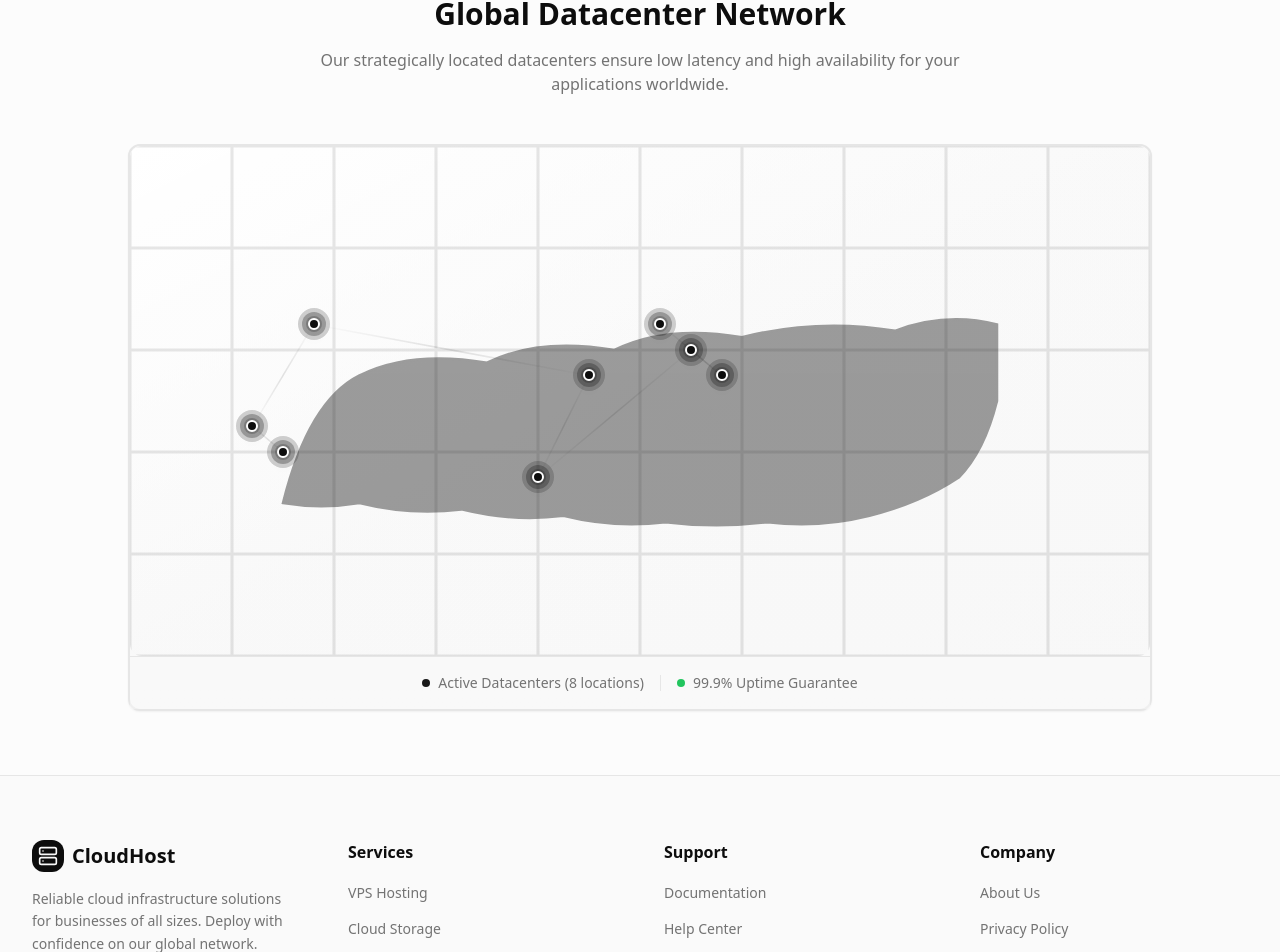
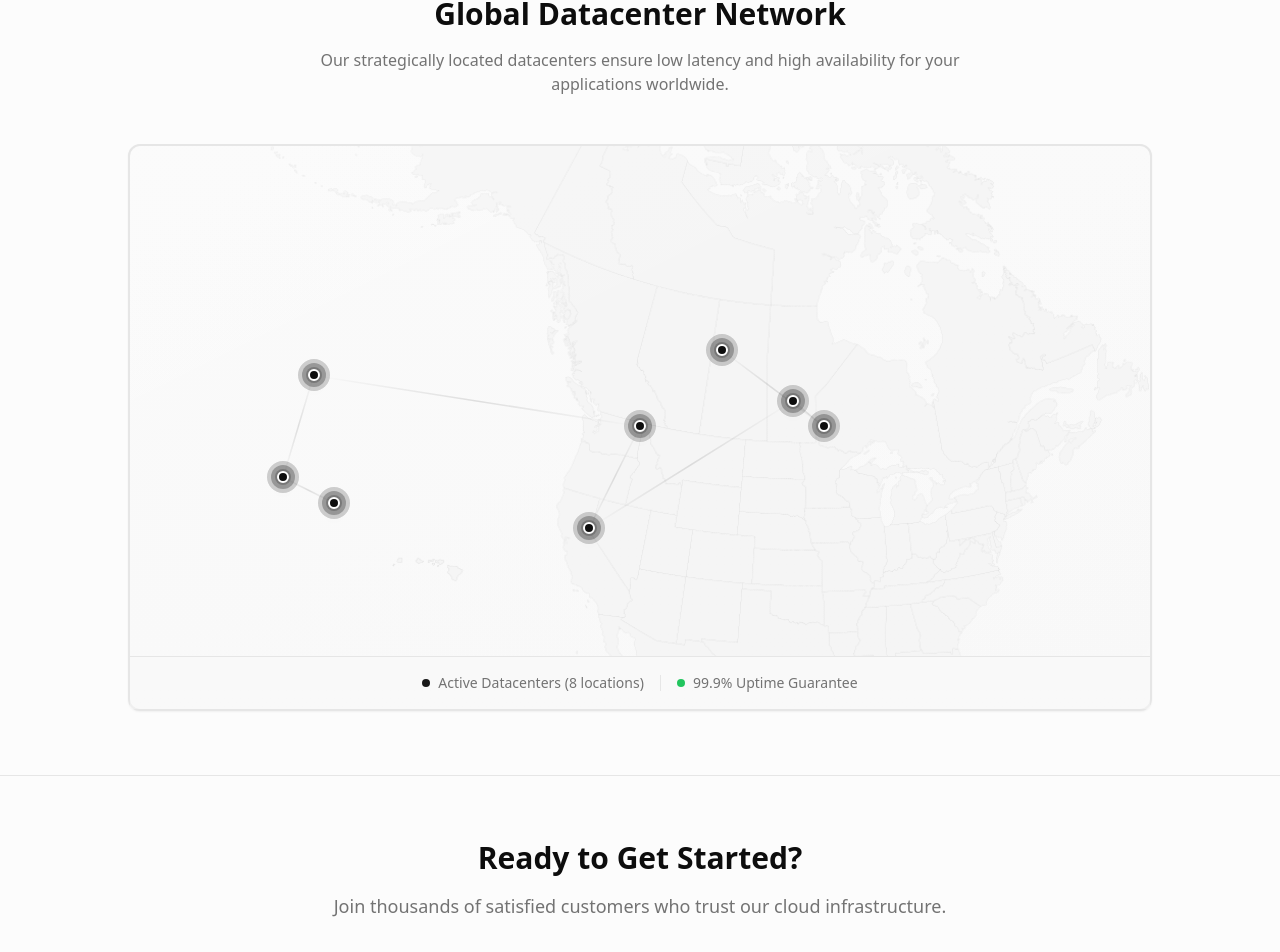
Before and after one commit to u-gayashan/shadow-cloud-plans, a React (Vite) app: page / in a window 1280 px wide. Shown: the part 2168-3120 px from the top of the page. Built offline with nearby package versions, Linux system fonts and the light colour scheme.

Commit message:
Remove scrollbar and adjust map section
- Removed the scrollbar from the website.
- Moved the "Ready to Get Started?" section below the map.
- Implemented the provided PNG map as a background for the map section.

```diff
--- a/src/components/layout/Footer.tsx
+++ b/src/components/layout/Footer.tsx
@@ -107,18 +107,6 @@ export const Footer = () => {
         </div>
       </div>
 
-      {/* CTA Section */}
-      <div className="border-t bg-muted/30">
-        <div className="max-w-4xl mx-auto px-4 md:px-8 py-8 text-center">
-          <h3 className="text-lg md:text-xl font-bold mb-2">Ready to Get Started?</h3>
-          <p className="text-muted-foreground mb-4 text-sm md:text-base">
-            Join thousands of satisfied customers who trust our cloud infrastructure.
-          </p>
-          <Button size="lg" className="px-8">
-            Deploy Your First VPS
-          </Button>
-        </div>
-      </div>
     </footer>
   );
 };
--- a/src/components/map/DatacenterMap.tsx
+++ b/src/components/map/DatacenterMap.tsx
@@ -1,62 +1,28 @@
 import { Card } from "@/components/ui/card";
 
 const datacenters = [
-  { name: "Los Angeles DC-03", x: "15%", y: "60%" },
-  { name: "San Jose", x: "12%", y: "55%" },
-  { name: "Seattle", x: "18%", y: "35%" },
-  { name: "Chicago", x: "45%", y: "45%" },
-  { name: "Dallas", x: "40%", y: "65%" },
-  { name: "New York", x: "55%", y: "40%" },
-  { name: "Ashburn", x: "58%", y: "45%" },
-  { name: "Toronto", x: "52%", y: "35%" },
+  { name: "Los Angeles DC-03", x: "20%", y: "70%" },
+  { name: "San Jose", x: "15%", y: "65%" },
+  { name: "Seattle", x: "18%", y: "45%" },
+  { name: "Chicago", x: "50%", y: "55%" },
+  { name: "Dallas", x: "45%", y: "75%" },
+  { name: "New York", x: "65%", y: "50%" },
+  { name: "Ashburn", x: "68%", y: "55%" },
+  { name: "Toronto", x: "58%", y: "40%" },
 ];
 
 export const DatacenterMap = () => {
   return (
     <Card className="relative w-full max-w-5xl mx-auto bg-gradient-to-b from-card to-muted/20 border-2">
-      <div className="aspect-[2/1] relative overflow-hidden rounded-lg bg-gradient-to-br from-background via-muted/10 to-muted/30">
-        {/* OpenStreetMap-style background with improved styling */}
-        <div className="absolute inset-0 opacity-40">
-          <svg viewBox="0 0 800 400" className="w-full h-full">
-            {/* Improved North America outline */}
-            <path
-              d="M120 280
-                 Q140 200 180 180
-                 Q220 160 280 170
-                 Q320 150 380 160
-                 Q420 140 480 150
-                 Q540 135 600 145
-                 Q640 130 680 140
-                 L680 200
-                 Q670 240 650 260
-                 Q620 280 580 290
-                 Q540 300 500 295
-                 Q460 300 420 295
-                 Q380 300 340 290
-                 Q300 295 260 285
-                 Q220 290 180 280
-                 Q150 285 120 280 Z"
-              fill="currentColor"
-              stroke="currentColor"
-              strokeWidth="2"
-              className="text-foreground"
-            />
-            {/* Great Lakes region */}
-            <ellipse cx="450" cy="220" rx="30" ry="15" fill="currentColor" className="text-foreground opacity-50" />
-            <ellipse cx="470" cy="210" rx="15" ry="8" fill="currentColor" className="text-foreground opacity-50" />
-          </svg>
-        </div>
-
-        {/* Grid overlay for map-like appearance */}
-        <div className="absolute inset-0 opacity-10">
-          <svg viewBox="0 0 100 50" className="w-full h-full">
-            {[...Array(11)].map((_, i) => (
-              <line key={`v${i}`} x1={i * 10} y1="0" x2={i * 10} y2="50" stroke="currentColor" strokeWidth="0.3" />
-            ))}
-            {[...Array(6)].map((_, i) => (
-              <line key={`h${i}`} x1="0" y1={i * 10} x2="100" y2={i * 10} stroke="currentColor" strokeWidth="0.3" />
-            ))}
-          </svg>
+      <div className="aspect-[2/1] relative overflow-hidden rounded-lg">
+        {/* Map background image */}
+        <div className="absolute inset-0">
+          <img
+            src="/lovable-uploads/cb86f027-e116-4ebd-ab92-e5b3aac41e1c.png"
+            alt="North America Map"
+            className="w-full h-full object-cover opacity-30"
+          />
+          <div className="absolute inset-0 bg-gradient-to-br from-background/20 via-transparent to-muted/20"></div>
         </div>
 
         {/* Datacenter indicators with improved animations */}
--- a/src/index.css
+++ b/src/index.css
@@ -95,6 +95,16 @@
     @apply bg-background text-foreground;
   }
 
+  /* Hide scrollbars */
+  ::-webkit-scrollbar {
+    display: none;
+  }
+
+  html {
+    -ms-overflow-style: none;
+    scrollbar-width: none;
+  }
+
   .datacenter-pulse {
     animation: pulse 2s cubic-bezier(0.4, 0, 0.6, 1) infinite;
   }
--- a/src/pages/Index.tsx
+++ b/src/pages/Index.tsx
@@ -91,6 +91,19 @@ const Index = () => {
         </div>
       </section>
 
+      {/* CTA Section */}
+      <section className="px-4 md:px-8 py-12 md:py-16 border-t bg-muted/30">
+        <div className="max-w-4xl mx-auto text-center">
+          <h3 className="text-2xl md:text-3xl font-bold mb-4">Ready to Get Started?</h3>
+          <p className="text-muted-foreground mb-8 text-lg max-w-2xl mx-auto">
+            Join thousands of satisfied customers who trust our cloud infrastructure.
+          </p>
+          <Button size="lg" className="px-8 text-lg">
+            Deploy Your First VPS
+          </Button>
+        </div>
+      </section>
+
       {/* Footer */}
       <Footer />
     </div>
```
Also changed, not shown: public/lovable-uploads/cb86f027-e116-4ebd-ab92-e5b3aac41e1c.png (added).
